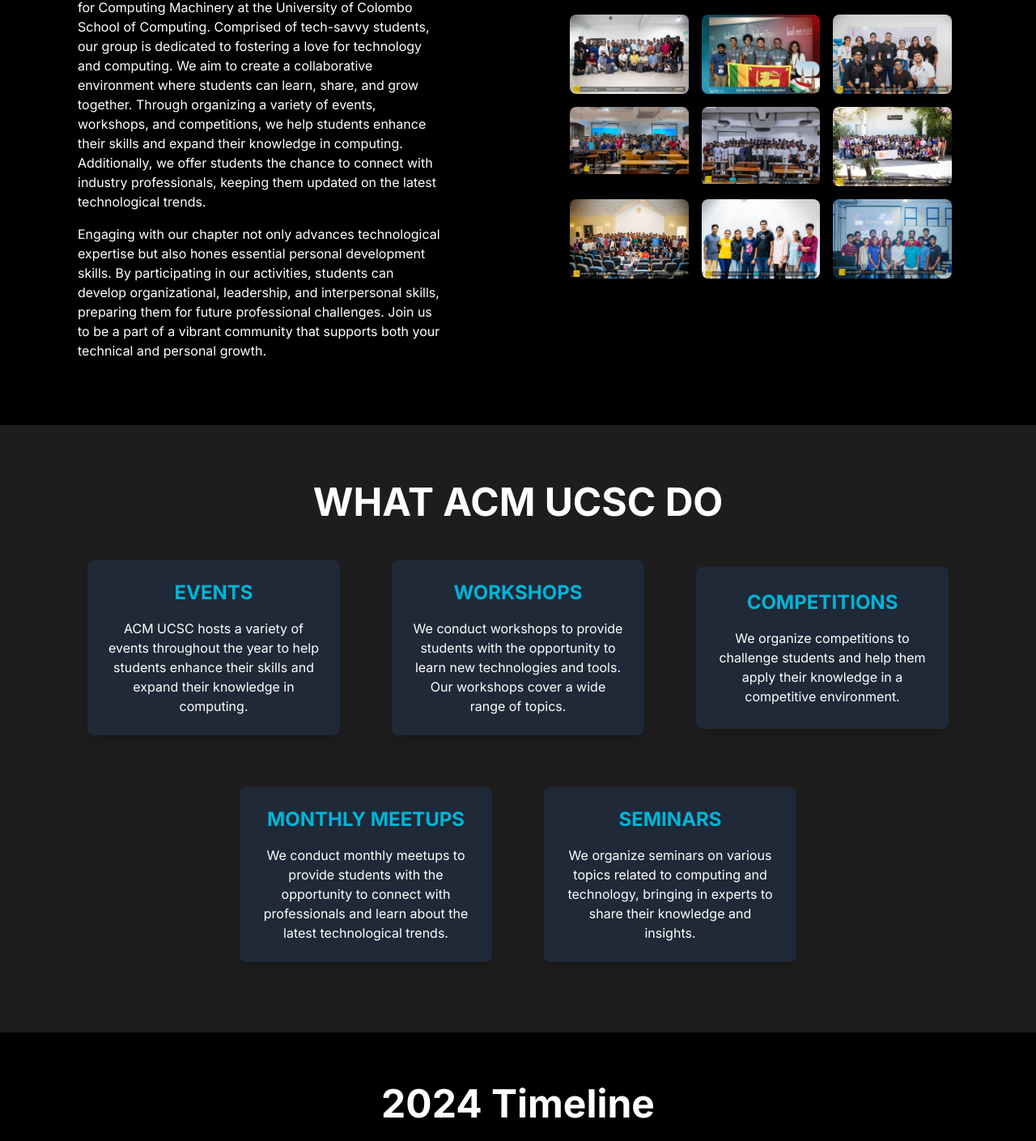
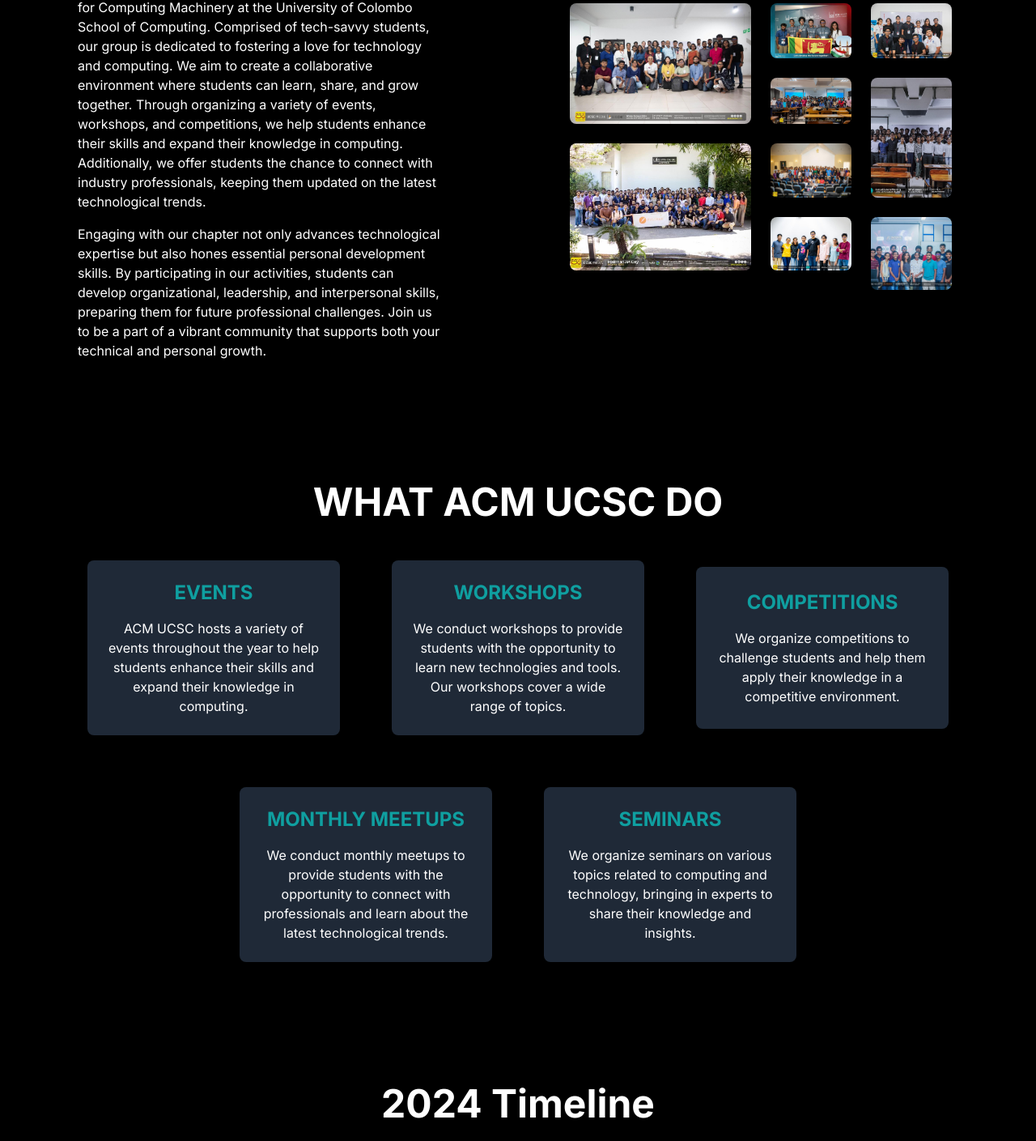
Before and after one commit to acm-ucsc/acm-web-2024, a Next.js app: page / in a window 1280 px wide. Shown: the part 1036-2445 px from the top of the page at 81% size. Built offline with nearby package versions, Linux system fonts and the light colour scheme.

Commit message:
More Changes Done

```diff
--- a/src/components/aboutImages/page.tsx
+++ b/src/components/aboutImages/page.tsx
@@ -1,45 +1,88 @@
 import Image from "next/image";
-import image1 from "../../../public/assets/images/events/1.jpeg";
-import image6 from "../../../public/assets/images/events/6.jpeg";
-import image7 from "../../../public/assets/images/events/7.jpeg";
-import image12 from "../../../public/assets/images/events/12.jpeg";
-import image13 from "../../../public/assets/images/events/13.jpeg";
-import image14 from "../../../public/assets/images/events/14.jpeg";
-import image15 from "../../../public/assets/images/events/15.jpeg";
-import image16 from "../../../public/assets/images/events/16.jpeg";
-import image17 from "../../../public/assets/images/events/17.jpeg";
-import image18 from "../../../public/assets/images/events/18.jpeg";
-import image19 from "../../../public/assets/images/events/19.jpeg";
-import image20 from "../../../public/assets/images/events/20.jpeg";
 
-const images = [
-  image6,
-  image7,
-  image12,
-  image13,
-  image14,
-  image16,
-  image18,
-  image19,
-  image20,
+// Define your image data array directly in this file
+const imageData = [
+  {
+    src: "/assets/images/events/6.jpeg",
+    name: "SigCHI Winter School 2024",
+    description:
+      "The ACM SIGCHI Winter School 2024 was a unique opportunity for students to learn HCI from the best in the field.",
+  },
+  {
+    src: "/assets/images/events/7.jpeg",
+    name: "IOI 2023",
+    description:
+      "1 bronze medal",
+  },
+  {
+    src: "/assets/images/events/12.jpeg",
+    name: "Winter School OC",
+    description: "",
+  },
+  {
+    src: "/assets/images/events/13.jpeg",
+    name: "Ballet Code",
+    description: "",
+  },
+  {
+    src: "/assets/images/events/14.jpeg",
+    name: "Annual Genaral Meeting 2023",
+    description: "",
+  },
+  {
+    src: "/assets/images/events/16.jpeg",
+    name: "Postman API Day",
+    description:
+      "The Postman API Day was a huge success with over 150 participants.",
+  },
+  {
+    src: "/assets/images/events/18.jpeg",
+    name: "Postman API Day",
+    description: "",
+  },
+  {
+    src: "/assets/images/events/19.jpeg",
+    name: "Twillio Session",
+    description: "",
+  },
+  {
+    src: "/assets/images/events/20.jpeg",
+    name: "NOI 2023 ",
+    description: "NOI 2023 OC",
+  },
 ];
 
 export default function AboutImages() {
   return (
-    <>
-      <div className="p-6">
-        <div className="grid grid-cols-1 sm:grid-cols-2 md:grid-cols-3 gap-4">
-          {images.map((src, index) => (
-            <div key={index} className="overflow-hidden rounded-lg shadow-md hover:shadow-lg">
-              <Image
-                src={src}
-                alt={`Gallery image ${index + 1}`}
-                className="w-full h-auto object-cover hoverLopacity-75"
-              />
+    <div className="p-6 bg-black">
+      <div className="grid grid-cols-1 sm:grid-cols-2 md:grid-cols-3 lg:grid-cols-4 gap-6">
+        {imageData.map((item, index) => (
+          <div
+            key={index}
+            className={`relative overflow-hidden rounded-lg shadow-lg group transition-transform duration-500 ${
+              index % 5 === 0
+                ? "col-span-2 row-span-2"
+                : index % 4 === 0
+                ? "col-span-1 row-span-2"
+                : "col-span-1 row-span-1"
+            }`}
+          >
+            <Image
+              src={item.src}
+              alt={`Gallery image ${index + 1}`}
+              className="w-full h-full object-cover transform transition-transform duration-500 group-hover:scale-110"
+              width={800}
+              height={600}
+            />
+            <div className="absolute inset-0 bg-black bg-opacity-60 flex items-center justify-center opacity-0 group-hover:opacity-100 transition-opacity duration-300 p-4">
+              <div className="text-white text-center transform translate-y-12 group-hover:translate-y-0 transition-transform duration-300">
+                <h3 className="text-lg font-semibold mb-2">{item.name}</h3>
+                <p className="text-sm">{item.description}</p>
+              </div>
             </div>
-          ))}
-        </div>
+          </div>
+        ))}
       </div>
-    </>
+    </div>
   );
 }
--- a/src/components/executiveCommittee/page.tsx
+++ b/src/components/executiveCommittee/page.tsx
@@ -117,7 +117,7 @@
 
 export default function ExecutiveCommittee() {
   return (
-    <div className="py-16 bg-primary">
+    <div className="py-16 bg-black">
       <h1 className="text-4xl sm:text-5xl font-bold text-white mb-12 text-center">
         Faculty Sponsor and Advisor
       </h1>
@@ -126,7 +126,7 @@
           {facultyAdvisorAndSponsor.map((member, index) => (
             <div
               key={index}
-              className="bg-gray-800 p-6 rounded-lg shadow-lg flex flex-col items-center  transform transition duration-500  transform hover:scale-105 m-4 min-w-[250px] min-h-[280px] cursor-pointer"
+              className="bg-gray-800 hover:bg-gray-700 p-6 rounded-lg shadow-lg flex flex-col items-center  transform transition duration-500  transform  m-4 min-w-[250px] min-h-[280px] cursor-pointer"
             >
               <Image
                 src={member.picture}
@@ -191,7 +191,7 @@
           {committeeMembers.map((member, index) => (
             <div
               key={index}
-              className="bg-gray-800 p-6 rounded-lg shadow-lg flex flex-col items-center  transform transition duration-500  hover:scale-105 min-w-[250px] min-h-[280px] cursor-pointer"
+              className="bg-gray-800 hover:bg-gray-700 p-6 rounded-lg shadow-lg flex flex-col items-center  transform transition duration-500  transform  m-4 min-w-[250px] min-h-[280px] cursor-pointer"
             >
               <Image
                 src={member.picture}
--- a/src/components/herosection/page.tsx
+++ b/src/components/herosection/page.tsx
@@ -13,7 +13,7 @@
 export default function Hero() {
   return (
     <>
-      <div className="relative min-h-[600px] flex flex-col items-center justify-between p-24 overflow-hidden pb-40">
+      <div className="relative min-h-[600px] flex flex-col items-center justify-between p-24 overflow-hidden pb-40 bg-black opacity-50">
         <video
           className="absolute top-0 left-0 w-full h-full object-cover z-[-1]"
           autoPlay
@@ -21,7 +21,7 @@
           muted
           playsInline
         >
-          <source src="/assets/videos/backgroundmp4.mp4" type="video/mp4" />
+          <source src="/assets/videos/background.mp4" type="video/mp4" />
           Your browser does not support the video tag.
         </video>
         <main className="flex flex-col items-center justify-center h-auto p-24 relative z-10">
--- a/src/components/timeline/page.tsx
+++ b/src/components/timeline/page.tsx
@@ -2,65 +2,76 @@
 
 import { useEffect } from "react";
 import { motion, useAnimation } from "framer-motion";
+import { FaCalendarAlt, FaStar, FaBolt, FaRocket, FaCode } from "react-icons/fa";
 
 const timelineEvents = [
   {
     date: "January 2024",
     title: "Event 1",
     description: "Description of Event 1",
+    icon: <FaCalendarAlt />,
   },
   {
     date: "February 2024",
     title: "Event 2",
     description: "Description of Event 2",
+    icon: <FaStar />,
   },
   {
     date: "March 2024",
     title: "Event 3",
     description: "Description of Event 3",
+    icon: <FaBolt />,
   },
   {
     date: "April 2024",
     title: "Event 4",
     description: "Description of Event 4",
+    icon: <FaRocket />,
   },
   {
     date: "May 2024",
     title: "Event 5",
     description: "Description of Event 5",
+    icon: <FaCode />,
   },
 ];
+
+const itemVariants = {
+  hidden: { opacity: 0, y: 50, scale: 0.9 },
+  visible: (i:any) => ({
+    opacity: 1,
+    y: 0,
+    scale: 1,
+    transition: { delay: i * 0.2, type: "spring", stiffness: 100 },
+  }),
+};
 
 export default function Timeline() {
   const controls = useAnimation();
 
   useEffect(() => {
-    controls.start((i) => ({
-      opacity: 1,
-      y: 0,
-      scale: 1,
-      transition: { delay: i * 0.2 },
-    }));
+    controls.start("visible");
   }, [controls]);
 
   return (
-    <div className="flex flex-col items-center py-16  bg-black">
-      <h1 className="text-4xl sm:text-5xl font-bold text-white mb-8 text-center w-full max-w-3xl mb-4">
+    <div className="flex flex-col items-center py-16 bg-black">
+      <h1 className="text-4xl sm:text-5xl font-bold text-white mb-12 text-center w-full max-w-4xl">
         2024 Timeline
       </h1>
       <div className="relative w-full max-w-5xl">
-        <div className="border-l-2 border-secondary absolute h-full left-1/2 transform -translate-x-1/2"></div>
+        <div className="border-l-4 border-secondary absolute h-full left-1/2 transform -translate-x-1/2"></div>
         <div className="flex flex-col items-center">
           {timelineEvents.map((event, index) => (
             <motion.div
               key={index}
-              className={`mb-8 w-full flex ${
+              className={`mb-12 w-full flex ${
                 index % 2 === 0 ? "justify-start" : "justify-end"
               } items-center`}
               custom={index}
-              initial={{ opacity: 0, y: 50, scale: 0.8 }}
+              initial="hidden"
               animate={controls}
-              whileInView={{ opacity: 1, y: 0, scale: 1 }}
+              variants={itemVariants}
               viewport={{ once: true, amount: 0.8 }}
             >
               <div
@@ -69,14 +80,15 @@
                 }`}
               >
                 <motion.div
-                  className="bg-gray-800 p-6 rounded-lg shadow-lg transform transition duration-500 hover:scale-105 cursor-pointer"
+                  className={`bg-gray-800 p-6 rounded-lg shadow-lg transform transition duration-500 hover:scale-105 cursor-pointer relative`}
                   initial={{ opacity: 0, y: 50 }}
                   whileInView={{ opacity: 1, y: 0 }}
                   viewport={{ once: true, amount: 0.8 }}
                 >
-                  <h2 className="text-2xl font-bold text-white mb-2">
-                    {event.title}
-                  </h2>
+                  <div className="absolute -top-6 left-1/2 transform -translate-x-1/2 bg-secondary p-2 rounded-full">
+                    <span className="text-white text-2xl">{event.icon}</span>
+                  </div>
+                  <h2 className="text-2xl font-bold text-white mb-2">{event.title}</h2>
                   <p className="text-sm text-secondary mb-4">
                     <b>{event.date}</b>
                   </p>
--- a/src/components/whatACMDo/page.tsx
+++ b/src/components/whatACMDo/page.tsx
@@ -32,7 +32,7 @@
 export default function WhatACMDo() {
   return (
     <>
-      <div className="min-h-[750px] w-full flex flex-col justify-center items-center py-16 px-4 bg-primary">
+      <div className="min-h-[750px] w-full flex flex-col justify-center items-center py-16 px-4 bg-black">
         <h1 className="text-4xl sm:text-5xl font-bold text-white mb-8 text-center w-full max-w-3xl">
           WHAT ACM UCSC DO
         </h1>
--- a/tailwind.config.ts
+++ b/tailwind.config.ts
@@ -16,7 +16,7 @@
       },
       colors: {
         primary: "#1d1d1d",
-        secondary: "#00b4d8",
+        secondary: "#0f9fa0",
         accent: "#9c27b0",
         muted: "#6c757d",
         danger: "#dc3545",
```
Also changed, not shown: src/components/contact/page.tsx (+26 -33 lines), src/components/footer/page.tsx (+20 -19 lines), src/components/navbar/page.tsx (+2 -2 lines), 2 other files (tests, documents, lock files or other folders).
